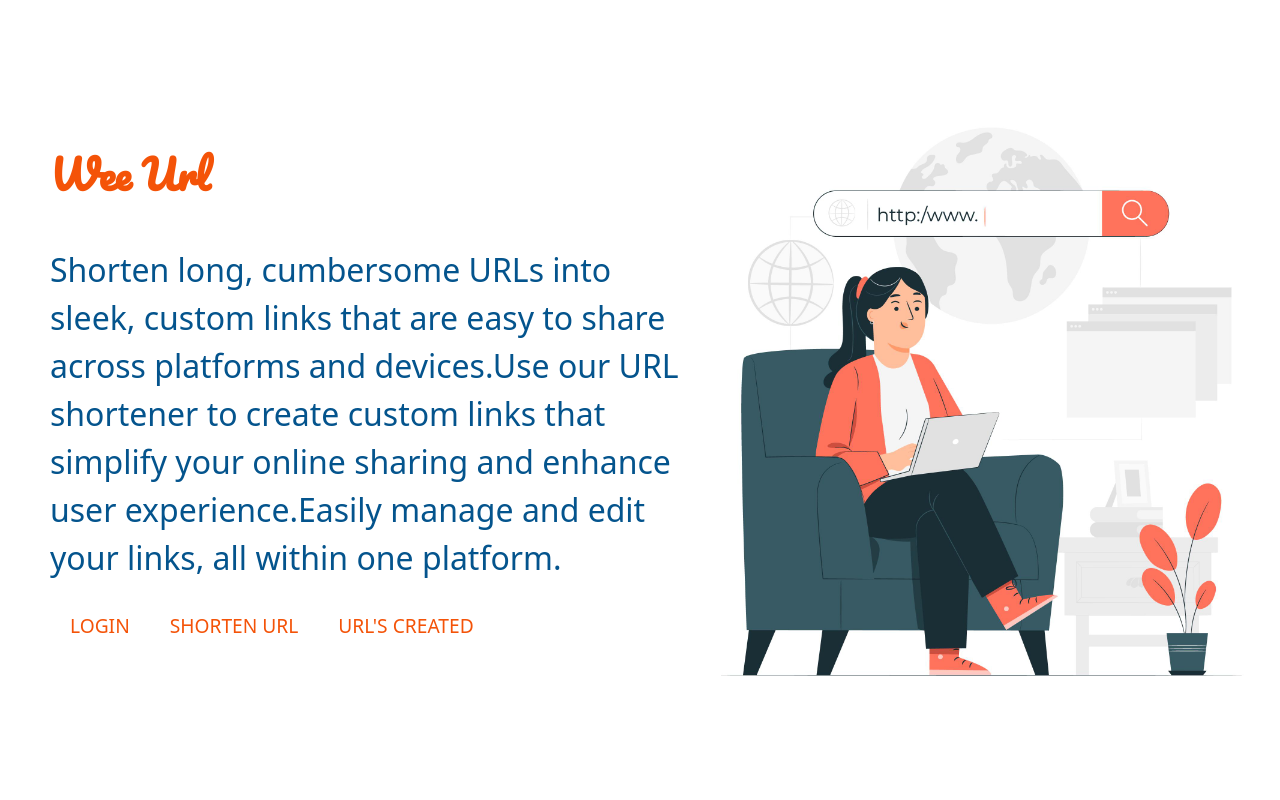
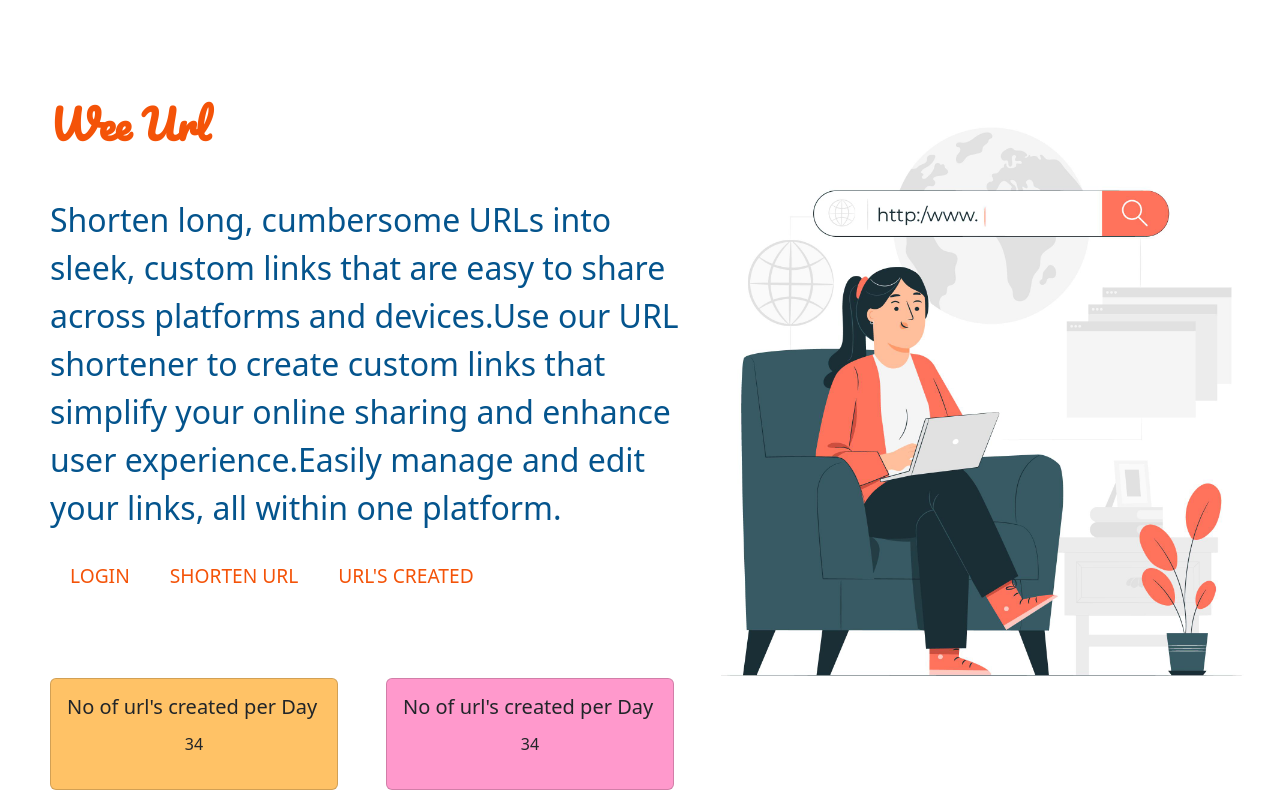
Before and after one commit to silviyaprince/weeurl, a React (Create React App) app: page / in a window 1280 px wide. Built offline with nearby package versions, Linux system fonts and the light colour scheme.

Commit message:
finished urlshortener page design

```diff
--- a/src/App.css
+++ b/src/App.css
@@ -4,8 +4,10 @@
   height: 100vh;
   display: flex;
   justify-content: space-around;
-  align-items: center;
+
   padding-left: 50px;
+  padding-top: 100px;
+
 }
 
 .content {
@@ -19,6 +21,9 @@
   font-family: 'Pacifico', cursive;
   font-size: xx-large;
   font-weight: bolder;
+
+
+
 
 
 
@@ -170,3 +175,9 @@ button:hover {
   font-size: xx-large;
   font-weight: bolder;
 }
+
+@media (min-width:650px){
+ #urlshortenerimage{
+ flex:1;
+  }
+}
--- a/src/components/Home.js
+++ b/src/components/Home.js
@@ -15,11 +15,30 @@ export  function Home() {
         <button onClick={()=>navigate("/login")}>LOGIN</button>
         <button onClick={()=>navigate("/urlshortener")}>SHORTEN URL</button>
         <button>URL'S CREATED</button>
+        <br/>
+        <br/>
+        <div className='d-flex gap-5 mt-5'>
+    <div className="card " style={{width:"18rem",backgroundColor:"#ffc266"}}>
+  <div className="card-body">
+    <h5 className="card-title">No of url's created per Day</h5>
+    <h6 className="card-text mt-3 text-center">34</h6>
+
+  </div>
+</div>
+<div className="card" style={{width:"18rem",height:"7rem", backgroundColor:" #ff99cc"}}>
+  <div className="card-body">
+    <h5 className="card-title">No of url's created per Day</h5>
+    <h6 className="card-text mt-3 text-center">34</h6>
+
+  </div>
+</div>
+    </div>
       </div>
     </div>
     <div className="image-container">
       <img src={shortlink} alt="Your Image Description" />
     </div>
-    </div>
+ </div>
+
   )
 }
--- a/src/components/Urlshortener.js
+++ b/src/components/Urlshortener.js
@@ -7,7 +7,8 @@ export  function Urlshortener() {
     minHeight:"100vh",
   }
   return (
-   <div className='urlcontainer ' style={styles}>
+    <div style={styles}>
+   <div className='urlcontainer ' >
     <h2 className='fs-1  text-white mb-5' style={{backgroundColor:"#57868e"}} id="urlheadingcontent"  >Wee Url</h2>
     <h3 className='text-center fs-1' style={{color:"#aeebf7"}}>Create links that perform with our powerful URL Shortener</h3>
     <p className='text-center fs-3' style={{color:"#aeebf7"}}>Spark instant connections with your audience using trimmed, trustworthy, and trackable links within the WeeUrl Connections Platform.</p>
@@ -19,32 +20,22 @@ export  function Urlshortener() {
       </form>
       <br/>
       <br/>
-     <div className='d-flex justify-content-around'>
-      <div>
-      <h4 className='' style={{color:"#f3db81"}}>TAILORED LINKS</h4>
-      <p className=' lh-base paragraphcontent'>Shorten long, cumbersome URLs into sleek, custom links that are easy to share across platforms and devices.Use our URL shortener to create custom links that simplify your online sharing and enhance user experience.Easily manage and edit your links, all within one platform.</p>
+     <div className='d-flex container flex-wrap gap-2 mb-5' id="urlshortenercontent" style={{backgroundColor:"#57868e",minHeight:"40vh",minWidth:"100vW"}}>
+      <div style={{ flex:'1 ' }} >
+      <h4 className='' style={{color:"#ffffff",marginBottom:"30px"}}>TAILORED LINKS</h4>
+      <h2 style={{ color:"#ffff4d" ,marginBottom:"40px"}}>Create branded short links that build trust</h2>
+      <p className='lh-base fs-5'style={{color:"#ffff80"}} >🔶 Build strong brand credibility by customizing your links with our trusted link shortener.</p>
+      <p className='lh-base fs-5' style={{color:"#ffff80"}}>🔶 Activate brand recall effortlessly with custom links that your audience recognizes in seconds. </p>
+      <p className='lh-base fs-5' style={{color:"#ffff80"}}>🔶 Drive higher click-through rates and more engagement with a custom domain that’s unique to your brand.</p>
+    <p className='lh-base fs-5' style={{color:"#ffff80"}}> 🔶 Attract more clicks with polished short links that inspire confidence.</p>
+    <p className='lh-base fs-5' style={{color:"#ffff80"}}>🔶Observe click statistics and collect real-time data from every click.</p>
+    <p className='lh-base fs-5' style={{color:"#ffff80"}}>🔶Gather demographic insights with robust location and device data.</p>
       </div>
-      <div>
-        <img src={linkshortener} alt="linkshort"/>
+      <div className='position-relative' id="urlshortenerimage" style={{ minwidth:"300px" }}>
+        <img className="img-fluid  " src={linkshortener} style={{width:"100%",height:"auto"}} alt="linkshort"/>
       </div>
 </div>
    </div>
+   </div>
   )
 }
-{/* <div className="modal" tabindex="-1">
-<div className="modal-dialog">
-  <div className="modal-content">
-    <div className="modal-header">
-      <h5 className="modal-title">Modal title</h5>
-      <button type="button" className="btn-close" data-bs-dismiss="modal" aria-label="Close"></button>
-    </div>
-    <div className="modal-body">
-      <p>Modal body text goes here.</p>
-    </div>
-    <div className="modal-footer">
-      <button type="button" className="btn btn-secondary" data-bs-dismiss="modal">Close</button>
-      <button type="button" className="btn btn-primary">Save changes</button>
-    </div>
-  </div>
-</div>
-</div> */}
--- a/src/image.js
+++ b/src/image.js
@@ -1,5 +1,5 @@
 import shortlink from "./assets/shortlink.jpg";
-import linkshortener from "./assets/linkshortener.jpg";
+import linkshortener from "./assets/linkshortener.jpeg";
 import weeurllogo from "./assets/weeurllogo.jpg";
 export { shortlink };
 export { weeurllogo };
```
